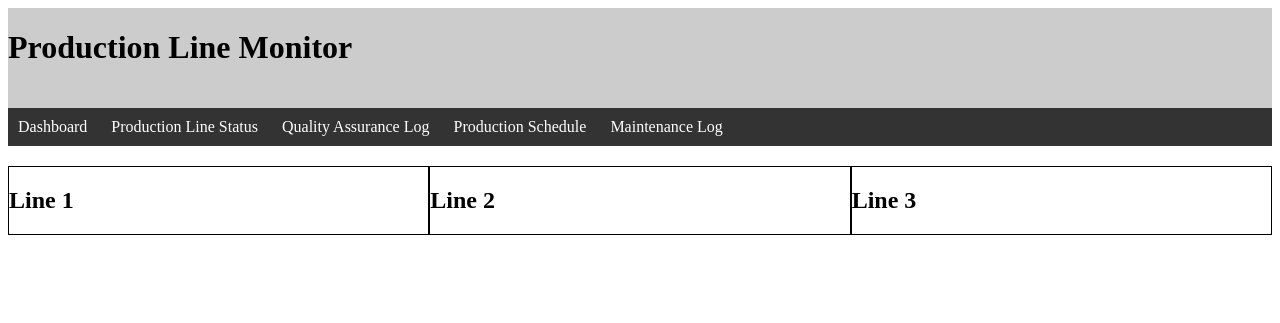
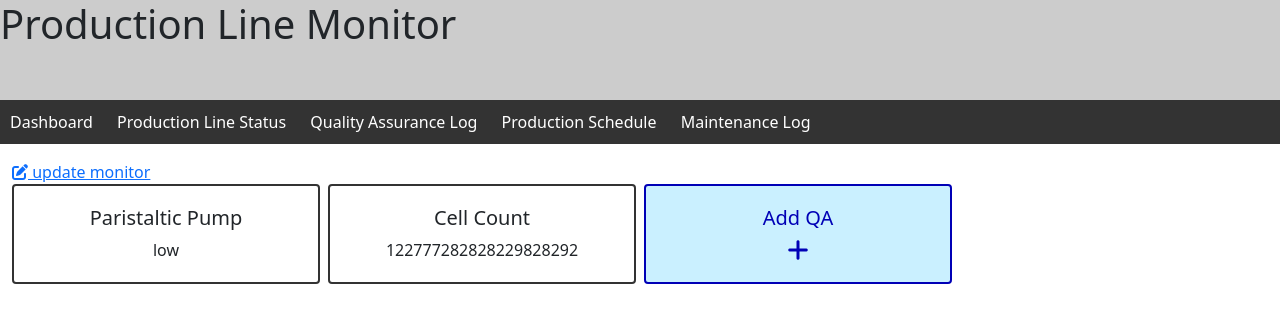
Before and after one commit to alexanderQuinn1/CS356, a Flask app: page /prod-line-monitor in a window 1280 px wide. Shown: the top 323 px of the page. Run offline with Flask 3, Linux system fonts and the light colour scheme; parts of the project's set-up code (start-up, migrations or seed data) failed here and were passed over.

Commit message:
cs356g-54 : wip

```diff
--- a/app.py
+++ b/app.py
@@ -18,17 +18,21 @@ def run_app():
 def run_production_line():
     # get production line
     pl = 'A'
+    # get batch
     b = {
         'batch_id': 'IRV99999999',
         'prod_type': 'x',
-        'current_stage': 'expansion',
+        'current_stage': 'passage',
     }
     if request.method == 'GET':
+        # do this for expansion, todo: this should use ID's for expansion 1 or 2
         if b['current_stage'] == 'expansion':
+            # get operating params
             p = {
                 'min_temp': 36.5,
                 'max_temp': 37.5
             }
+            # get flask monitors
             m = {
                 'flaskA': {
                     'id'
@@ -50,11 +54,14 @@ def run_production_line():
                 }
             }
             return render_template('expansion-monitor.html', heading='Production Line Monitor', prod_line=pl, batch=b, monitor=m, product=p)
+        # do this for passage, todo: this should use ID's for passage 1 or 2 or end of line
         elif b['current_stage'] == 'passage':
+            # get monitor
             m = {
-                'perastaltic_pump': 'low',
+                'peristaltic_pump': 'low',
                 'cell_count': 122777282828229828292
             }
+            # get qa
             qa = None
             return render_template('passage-monitor.html', heading='Production Line Monitor', prod_line=pl, batch=b, monitor=m, qa_data=qa)
 
@@ -102,5 +109,5 @@ def run_batch_schedule_entry():
 
 
 if __name__ == '__main__':
-    db.create()
+    # db.create()
     app.run(debug=True, port=5001)
--- a/static/passage_monitor.css
+++ b/static/passage_monitor.css
@@ -0,0 +1,21 @@
+.bm-monitor-info-block {
+    border: solid 2px var(--bm-grey--dark);
+    text-align: center;
+    border-radius: 4px;
+    padding: 20px 0;
+    cursor: default;
+}
+
+.bm-monitor-info-block--blue {
+    color: var(--bm-blue);
+    border-color: var(--bm-blue);
+    background-color: var(--bm-blue--light);
+}
+
+.bm-monitor-info-block--clickable {
+    cursor: pointer;
+}
+
+.bm-monitor-info-block__title {
+    font-size: 20px;
+}
--- a/static/stylesheet.css
+++ b/static/stylesheet.css
@@ -1,23 +1,12 @@
-.container {
-  display: flex;
-  flex-direction: column;
-  padding-bottom: 20px;
+:root {
+  --bm-blue: #0000b6;
+  --bm-blue--light: #caf0ff;
+  --bm-grey--dark: #333;
 }
 
 header {
   height: 100px;
   background-color: #ccc;
-}
-
-.row {
-  display: flex;
-  flex-direction: row;
-  flex: 1;
-}
-
-.col {
-  flex: 1;
-  border: 1px solid #000;
 }
 
 table {
@@ -48,9 +37,10 @@ tr:hover {
 }
 
 nav {
-  background-color: #333;
+  background-color: var(--bm-grey--dark);
   color: #fff;
   padding: 10px;
+  margin-bottom: 16px;
 }
 
 nav ul {
@@ -76,3 +66,7 @@ nav a:hover {
 .form-group {
   margin-bottom: 10px;
 }
+
+a {
+  color: var(--bm-blue)
+}
--- a/templates/base.html
+++ b/templates/base.html
@@ -3,10 +3,12 @@
 <head>
     <title>BioTech MiracleCure Information Dashboard</title>
     <link rel="stylesheet" type="text/css" href="{{ url_for('static', filename='/stylesheet.css') }}">
+    <link href="https://cdn.jsdelivr.net/npm/bootstrap@5.1.3/dist/css/bootstrap.min.css" rel="stylesheet" integrity="sha384-1BmE4kWBq78iYhFldvKuhfTAU6auU8tT94WrHftjDbrCEXSU1oBoqyl2QvZ6jIW3" crossorigin="anonymous">    <link rel="stylesheet"
+          href="https://cdnjs.cloudflare.com/ajax/libs/font-awesome/6.4.0/css/all.min.css">
+    {% block head %}{% endblock %}
 </head>
 
 <body>
-      <div class="container">
     <header>
         <h1>{{ heading }}</h1>
     </header>
@@ -19,7 +21,8 @@
             <li><a href="maintenance-log">Maintenance Log</a></li>
         </ul>
     </nav>
+    <div class="container-fluid overflow-hidden">
+        {% block content %}{% endblock %}
     </div>
-      {% block content %}{% endblock %}
 </body>
 </html>
--- a/templates/expansion-monitor.html
+++ b/templates/expansion-monitor.html
@@ -1,7 +1,8 @@
 {% extends 'prod-line-monitor.html' %}
 
 {% block head %}
+{{ super() }}
     <link rel="stylesheet" type="text/css" href="{{ url_for('static', filename='/expansion_monitor.css') }}">
 {% endblock %}
 
-{% block prod_stage %}{% endblock %}
+{% block prod_activity %}{% endblock %}
--- a/templates/passage-monitor.html
+++ b/templates/passage-monitor.html
@@ -1,7 +1,42 @@
 {% extends 'prod-line-monitor.html' %}
 
 {% block head %}
-    <link rel="stylesheet" type="text/css" href="{{ url_for('static', filename='/passage_monitor.css') }}">
+{{ super() }}
+<link rel="stylesheet" type="text/css" href="{{ url_for('static', filename='/passage_monitor.css') }}">
 {% endblock %}
 
-{% block prod_stage %}{% endblock %}
+{% block prod_activity %}
+<div class="row">
+    <a href=""> <i class="fas fa-edit"></i> update monitor</a>
+</div>
+<div class="row g-2">
+    <div class="col-md-3">
+        <div class="bm-monitor-info-block">
+            <h3 class="bm-monitor-info-block__title">Paristaltic Pump</h3>
+            <span class="bm-monitor-info-block__text">{{ monitor.peristaltic_pump }}</span>
+        </div>
+    </div>
+    <div class="col-md-3">
+        <div class="bm-monitor-info-block">
+            <h3 class="bm-monitor-info-block__title">Cell Count</h3>
+            <span class="bm-monitor-info-block__text">{{ monitor.cell_count }}</span>
+        </div>
+    </div>
+
+    {% if qa %}
+    <div class="col-md-3">
+        <div class="bm-monitor-info-block bm-monitor-info-block--{{qa.colour}}">
+            <h3 class="bm-monitor-info-block__title">QA</h3>
+            <span class="bm-monitor-info-block__text">{{ qa.status }}</span>
+        </div>
+    </div>
+    {% else %}
+    <div class="col-md-3">
+        <div class="bm-monitor-info-block bm-monitor-info-block--blue bm-monitor-info-block--clickable">
+            <h3 class="bm-monitor-info-block__title">Add QA</h3>
+            <i class="fa-xl fa-solid fa-plus bm-monitor-info-block__button"></i>
+        </div>
+    </div>
+    {% endif %}
+</div>
+{% endblock %}
--- a/templates/prod-line-monitor.html
+++ b/templates/prod-line-monitor.html
@@ -1,25 +1,13 @@
 {% extends 'base.html' %}
 
 {% block head %}
-<!--stylesheet linkrel-->
+
 {% endblock %}
 
 {% block content %}
-    <div class="row">
-
-            <div class="col">
-               <h2>Line 1</h2>
-            </div>
-
-            <div class="col">
-               <h2>Line 2</h2>
-            </div>
-
-            <div class="col">
-               <h2>Line 3</h2>
-            </div>
-
-         </div>
+<!--prod line tabs go here-->
+<!--prod steps go here-->
+{% block prod_activity %}
 {% endblock %}
 
-{% block prod_stage %}{% endblock %}
+{% endblock %}
```
Lines whose indentation alone changed are shown as unchanged.
